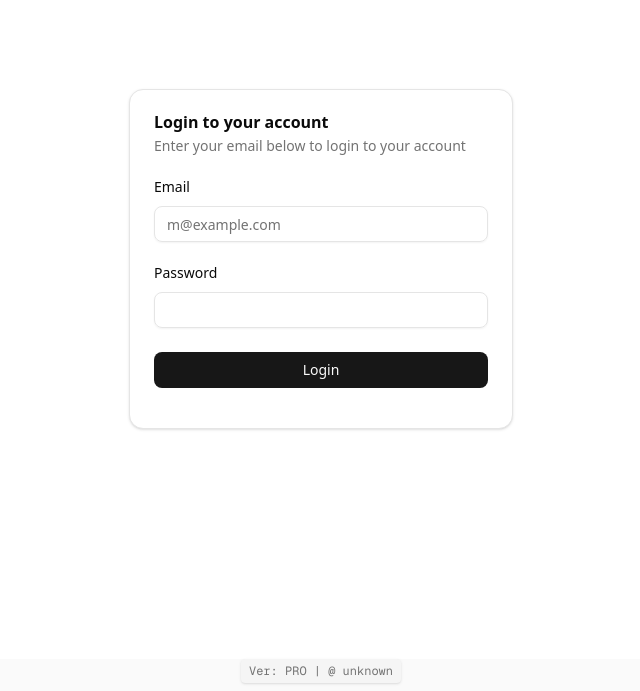
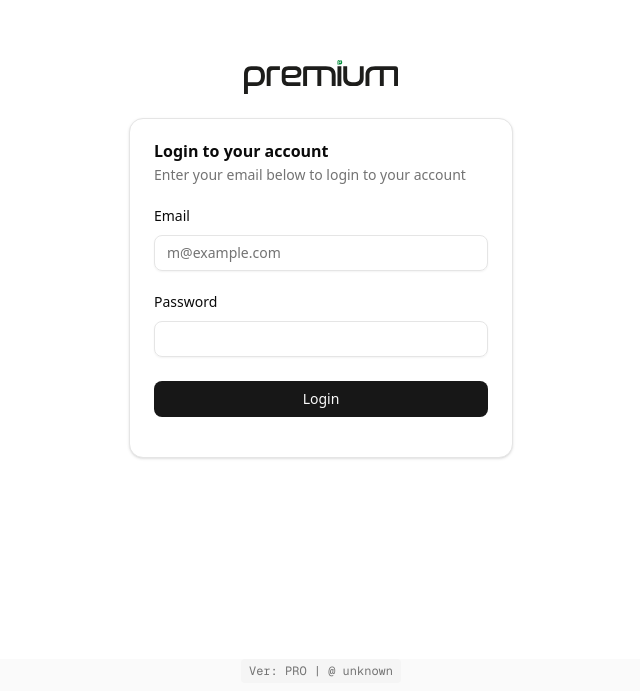
Before and after one commit to LoreGre/Premium, a Next.js app: page /login in a window 1280 px wide. Shown: the part 141-832 px from the top of the page, without its empty margins (319-959 px from the left). Built offline with nearby package versions, Linux system fonts and the light colour scheme; no server answers.

Commit message:
Add - Logo

```diff
--- a/app/login/page.tsx
+++ b/app/login/page.tsx
@@ -1,7 +1,6 @@
 // app/login/page.tsx
 
 'use client'
-
 import { LoginForm } from "@/components/form/login-form"
 
 export default function LoginPage() {
--- a/components/form/login-form.tsx
+++ b/components/form/login-form.tsx
@@ -16,6 +16,8 @@ import {
 import { Input } from "@/components/ui/input"
 import { Label } from "@/components/ui/label"
 //import { use } from "react"
+
+import Image from 'next/image'
 
 export function LoginForm({
   className,
@@ -51,6 +53,16 @@ export function LoginForm({
 
   return (
     <div className={cn("flex flex-col gap-6", className)} {...props}>
+      <div className="flex justify-center">
+        <Image
+          src="/logo.svg"
+          alt="Premium S.r.l."
+          width={0}
+          height={0}
+          sizes="40vw"
+          style={{ width: '40%', height: 'auto' }}
+        />
+      </div>
       <Card>
         <CardHeader>
           <CardTitle>Login to your account</CardTitle>
--- a/components/layout/app-sidebar.tsx
+++ b/components/layout/app-sidebar.tsx
@@ -2,6 +2,7 @@
 
 import * as React from "react"
 import Link from "next/link"
+import Image from 'next/image'
 import { useRouter } from "next/navigation"
 import { createClient } from "@/lib/supabase/client"
 import {
@@ -53,8 +54,14 @@ export function AppSidebar(props: React.ComponentProps<typeof Sidebar>) {
           <SidebarMenuItem>
             <SidebarMenuButton asChild className="data-[slot=sidebar-menu-button]:!p-1.5">
               <Link href="/dashboard" className="flex items-center gap-2">
-                <IconInnerShadowTop className="!size-5" />
-                <span className="text-base font-semibold">Premium</span>
+              <Image
+                src="/logo.svg"
+                alt="Premium S.r.l."
+                width={0}
+                height={0}
+                sizes="50vw"
+                style={{ width: '50%', height: 'auto' }}
+              />
               </Link>
             </SidebarMenuButton>
           </SidebarMenuItem>
--- a/components/layout/site-footer.tsx
+++ b/components/layout/site-footer.tsx
@@ -3,7 +3,7 @@
 export function SiteFooter() {
   return (
     <footer className="w-full bottom-0 left-0 flex justify-center z-50 pb-2 pointer-events-none bg-sidebar">
-      <div className="text-xs font-mono px-2 py-1 rounded bg-muted text-muted-foreground shadow pointer-events-auto">
+      <div className="text-xs font-mono px-2 py-1 rounded bg-muted text-muted-foreground pointer-events-auto">
         Ver: {process.env.NEXT_PUBLIC_ENV?.toUpperCase()} |
         {" "}{process.env.NEXT_PUBLIC_GIT_COMMIT_REF} @
         {" "}{process.env.NEXT_PUBLIC_GIT_COMMIT_SHA}
```
Also changed, not shown: public/logo.svg (added).
